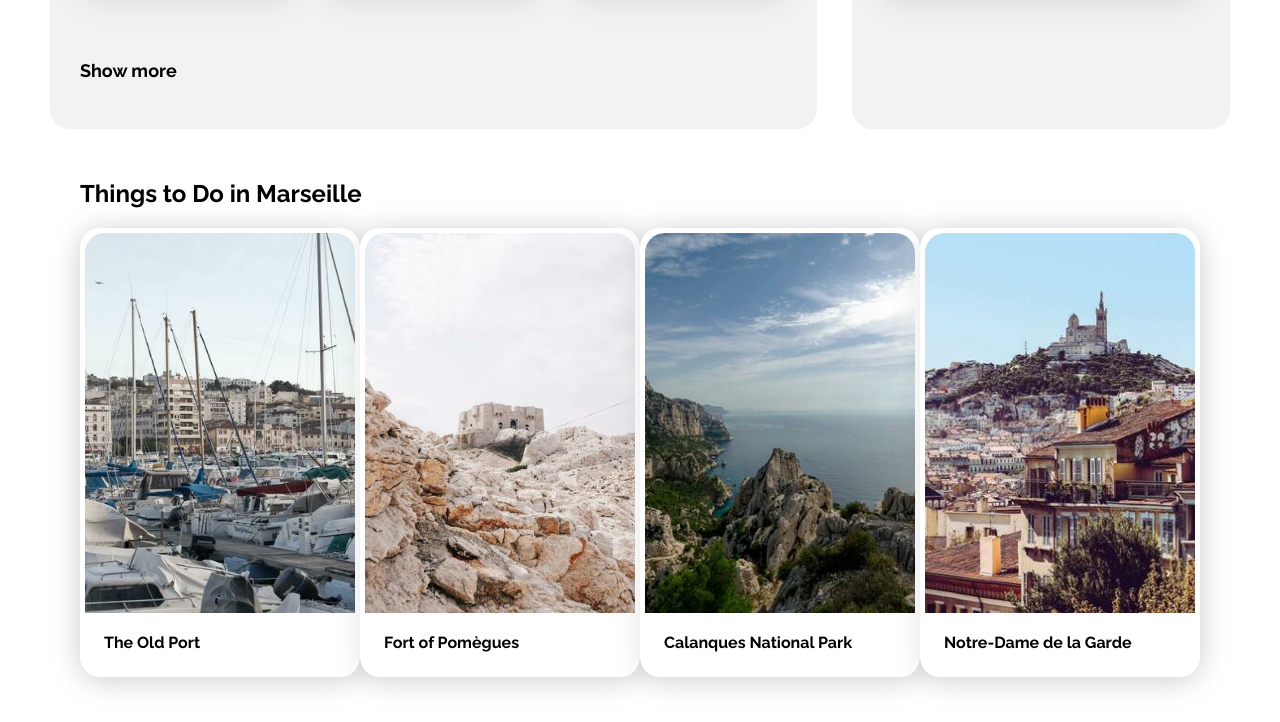
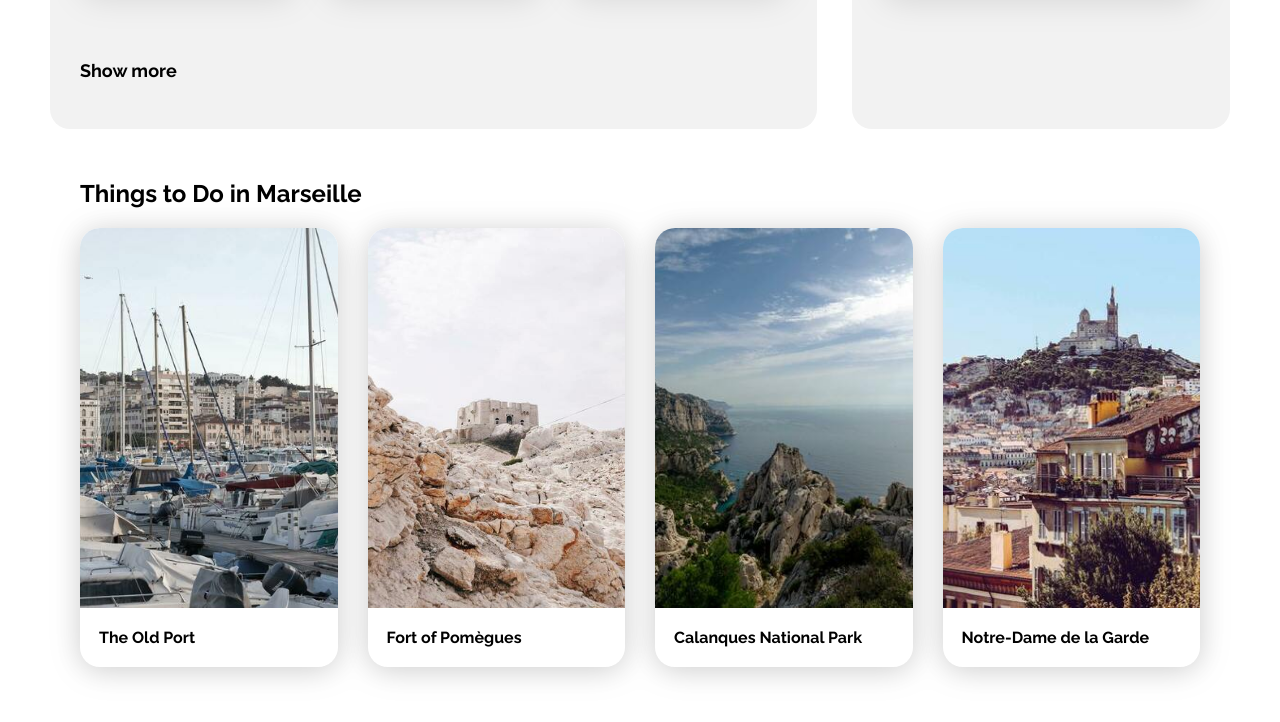
Before and after one commit to KerelosMikhail/Booki-Project, a plain HTML site: page index.html in a window 1280 px wide. Shown: the part 993-1715 px from the top of the page. Drawn offline with Linux system fonts and the light colour scheme.

Commit message:
Fixing appearance

```diff
--- a/css/style.css
+++ b/css/style.css
@@ -490,15 +490,18 @@ body {
   gap: 30px;
   height: 207.25px;
   width: 100%;
-  justify-content: space-around;
-  gap: 0;
+  justify-content: space-between;
+  gap: 30px;
   margin-top: 5px;
   height: inherit;
   padding-bottom: 15px;
   border-radius: 20px;
   filter: drop-shadow(0px 3px 15px rgba(0, 0, 0, 0.1));
-  width: 100%;
   overflow: visible;
+}
+
+.activity-cards .card {
+  padding: 0;
 }
 
 .activity-img {
@@ -511,7 +514,6 @@ body {
   object-fit: cover;
   aspect-ratio: inherit;
   margin: 0;
-  gap: 0;
 }
 
 .activity-cards .card-title {
```
Also changed, not shown: index.html (+3 -1 lines).
